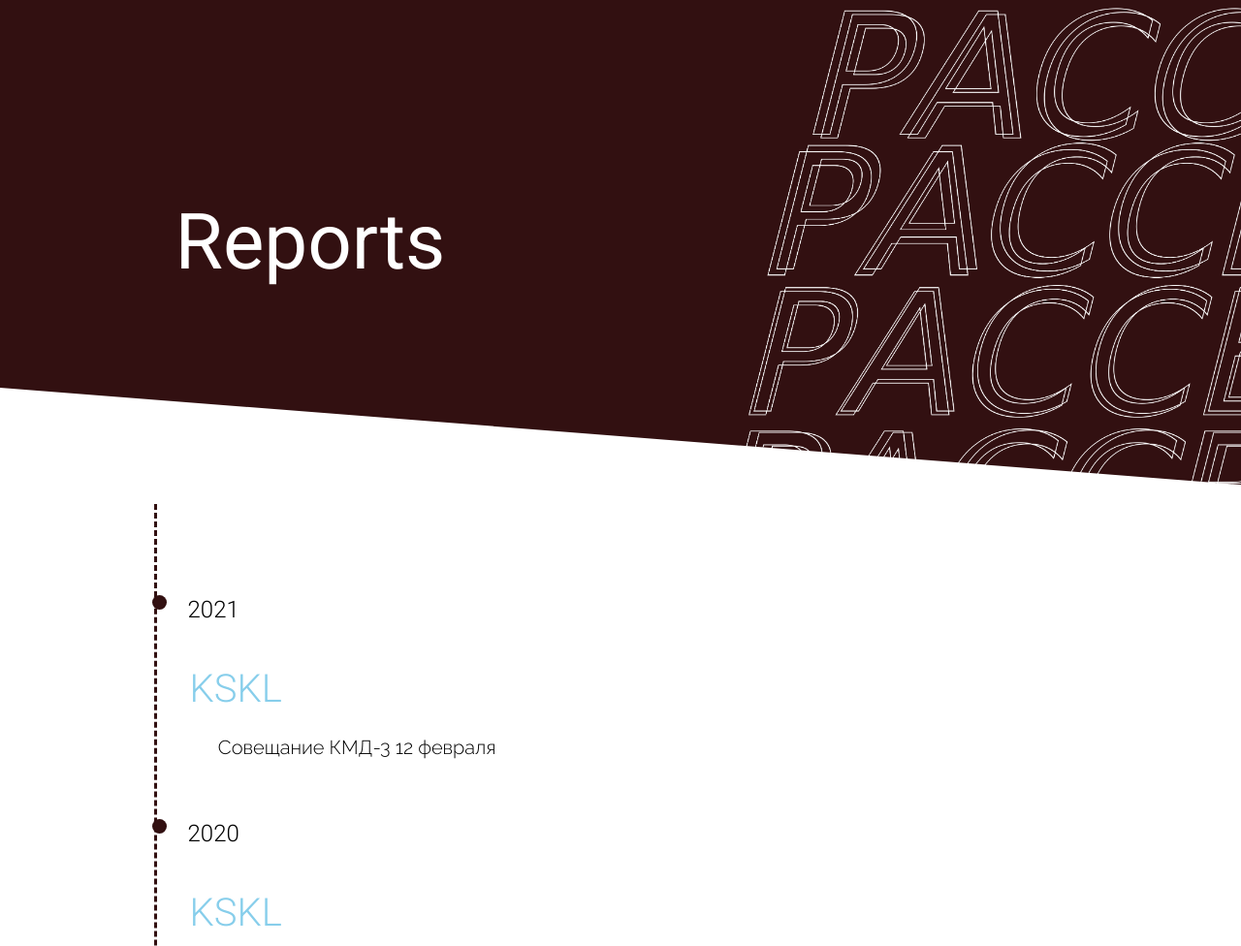
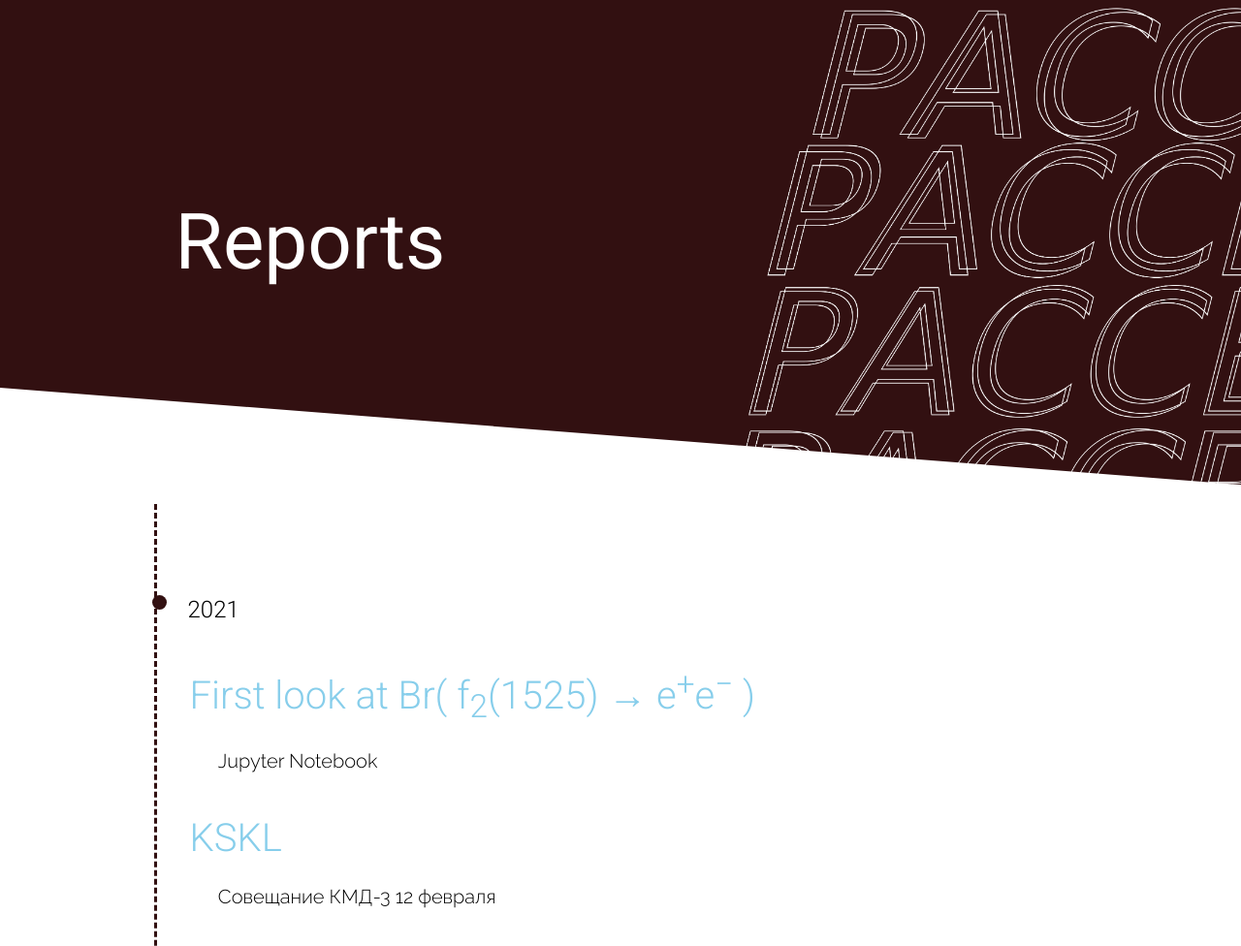
Before and after one commit to nikita-p/nikita-p.github.io, a plain HTML site: page reports/index.html in a window 1280 px wide. Shown: the top 976 px of the page at 97% size. Drawn offline with Linux system fonts and the light colour scheme.

Commit message:
Add notebook link

```diff
--- a/reports/index.html
+++ b/reports/index.html
@@ -20,6 +20,10 @@
         <ul class='timeline'>
             <li>2021
                 <ul>
+		    <li>
+			<a href="https://nbviewer.jupyter.org/github/nikita-p/kskl20/blob/master/notebooks/14.%20KSKS.ipynb">First look at Br( f<sub>2</sub>(1525) → e<sup>+</sup>e<sup>−</sup> )</a>
+                        <p>Jupyter Notebook</p>
+		    </li>
                     <li>
                         <a href="cmd1202.html">KSKL</a>
                         <p>Совещание КМД-3 12 февраля</p>
```
